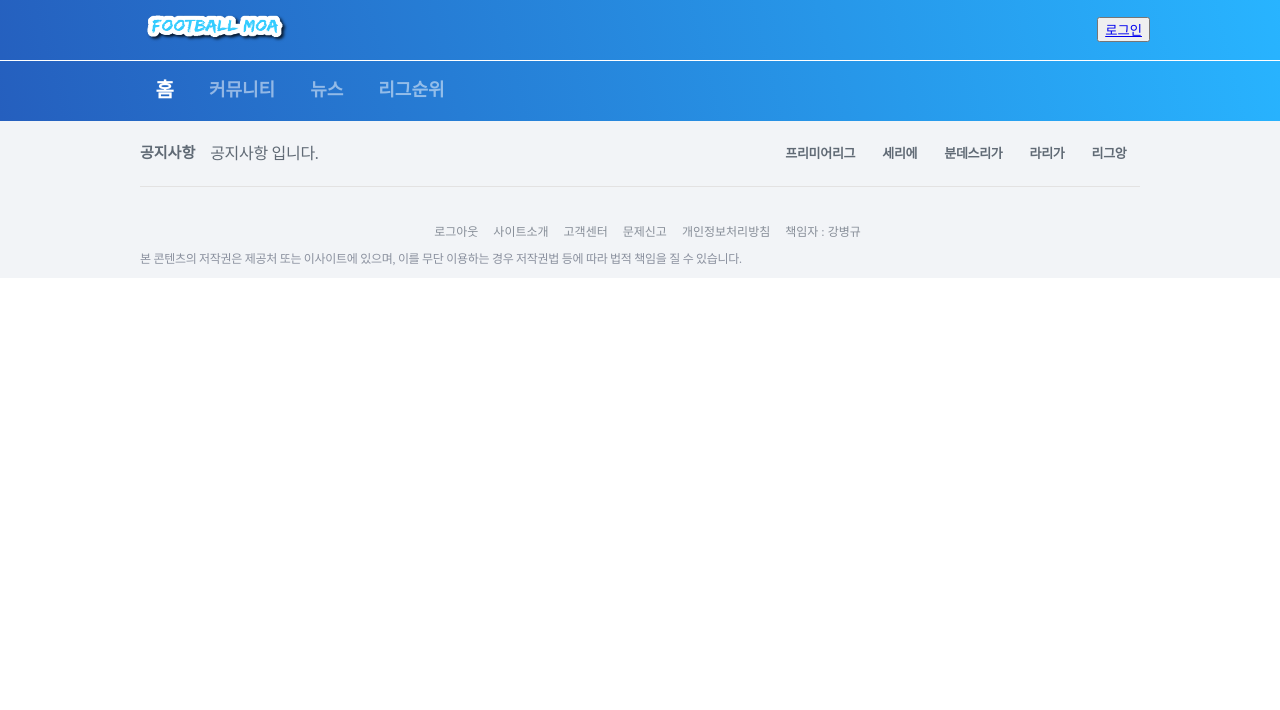
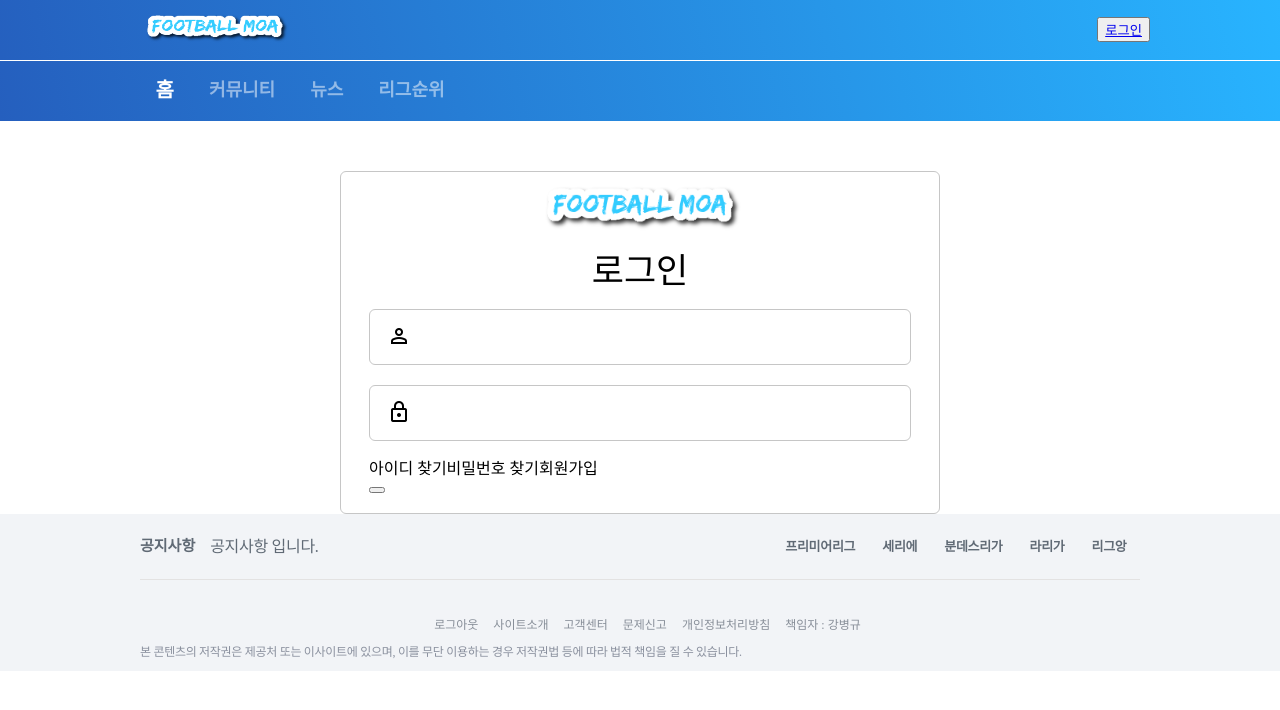
Before and after one commit to ggangb/project3-frontend, a Vue app: page /login in a window 1280 px wide. Shown: the top 710 px of the page. Built offline with nearby package versions, Linux system fonts and the light colour scheme.

Commit message:
로그인 페이지작업

```diff
--- a/src/App.vue
+++ b/src/App.vue
@@ -1,4 +1,5 @@
 <template>
+	<link rel="stylesheet" href="https://fonts.googleapis.com/css2?family=Material+Symbols+Outlined:opsz,wght,FILL,GRAD@24,400,0,0" />
   <Header/>
   <router-view/>
   <Footer/>
--- a/src/components/HelloWorld.vue
+++ b/src/components/HelloWorld.vue
@@ -65,7 +65,7 @@
             </tr>
           </thead>
           <tbody>
-            <!-- <tr v-for="(epl, idx) in eng.slice(0, 9)" :key="idx">
+            <tr v-for="(epl, idx) in eng.slice(0, 10)" :key="idx">
               <th><span>{{epl.position}}</span></th>
               <td>
                 <div class="wrap">
@@ -82,7 +82,7 @@
               <td><span>{{epl.draw}}</span></td>
               <td><span>{{epl.lost}}</span></td>
               <td><span>{{epl.points}}</span></td>
-            </tr> -->
+            </tr>
           </tbody>
         </table>
       </div>
@@ -113,8 +113,8 @@
             </tr>
           </thead>
           <tbody>
-            <!-- <tr v-for="(epl_score, idx) in score_eng.slice(0, 4)" :key="idx">
-              <th><span>1</span></th>
+            <tr v-for="(epl_score, idx) in score_eng.slice(0, 4)" :key="idx">
+              <th><span>{{idx+1}}</span></th>
               <td>
                 <div class="wrap">
                   <div class="info">
@@ -124,7 +124,7 @@
               </td>
               <td><span>{{epl_score.team.shortName}}</span></td>
               <td><span>{{epl_score.goals}}</span></td>
-            </tr> -->
+            </tr>
           </tbody>
         </table>
       </div>
@@ -138,11 +138,11 @@
 <script>
 
 const api_url = "http://localhost:3000/api/news"; //네이버 뉴스 요청
-// const table_url = "http://localhost:3000/table" //리그 테이블 요청
-const anywhere = "https://proxy.cors.sh/"; //네이버 뉴스 cors 에러
-const headers = {
-  'x-cors-api-key': 'temp_5974a9fff22b31e9b3916d06a9f5d686' //cors 설정 헤더
-}
+const table_url = "http://localhost:3000/api/table" //리그 테이블 요청
+// const anywhere = "https://proxy.cors.sh/"; //네이버 뉴스 cors 에러
+// const headers = {
+//   'x-cors-api-key': 'temp_5974a9fff22b31e9b3916d06a9f5d686' //cors 설정 헤더
+// }
 // const cheerio = require('cheerio'); // 크롤링에 사용/
 export default {
   name: 'HelloWorld',
@@ -151,16 +151,16 @@ export default {
       post: [],
       request: [],
       newsData: [],
-      // eng: [],
-      // score_eng: [],
-      // spa: [],
-      // score_spa: [],
-      // ita: [],
-      // score_ita: [],
-      // fra: [],
-      // score_fra: [],
-      // ger: [],
-      // score_ger: [],
+      eng: [],
+      score_eng: [],
+      spa: [],
+      score_spa: [],
+      ita: [],
+      score_ita: [],
+      fra: [],
+      score_fra: [],
+      ger: [],
+      score_ger: [],
 
     }
   },
@@ -174,9 +174,9 @@ export default {
           this.newsData = this.post.map(data => ({ //받아온 데이터의 뉴스 이미지를 위해 img라는 key를 추가
             ...data, img: ''
           }))
-          this.request = this.newsData.map((res) => { //이미지를 가져오기 위해 axios로 요청을 보낼 뉴스url 배열을 생성
-              return this.$axios.get(anywhere + res.link , {headers})
-            })
+      //     this.request = this.newsData.map((res) => { //이미지를 가져오기 위해 axios로 요청을 보낼 뉴스url 배열을 생성
+      //         return this.$axios.get(anywhere + res.link , {headers})
+      //       })
       //  this.$axios
       //  .all(this.request) //만들어 놓은 뉴스 url 배열로 요청보내기
       //  .then(
@@ -197,25 +197,25 @@ export default {
           console.log(error);
         })
     },
-    // getTable() {
-    //   this.$axios
-    //     .get(table_url)
-    //     .then((res) => {
-    //       this.eng = res.data[0].standings[0].table;
-    //       this.score_eng = res.data[1].scorers;
-    //       console.log(res.data)
-    //       console.log(this.score_eng)
+    getTable() {
+      this.$axios
+        .get(table_url)
+        .then((res) => {
+          this.eng = res.data[0].standings[0].table;
+          this.score_eng = res.data[1].scorers;
+          console.log(res.data)
+          console.log(this.score_eng)
 
-    //     })
-    //     .catch((error) => {
-    //       console.log(error);
-    //     })
-    // }
+        })
+        .catch((error) => {
+          console.log(error);
+        })
+    }
   }
   ,
   created(){
     this.getData();
-    // this.getTable();
+    this.getTable();
   }
 };
 </script>
--- a/src/view/PageLogin.vue
+++ b/src/view/PageLogin.vue
@@ -1,5 +1,43 @@
 <template>
-    <div>
+    <div class="container">
+      <div class="content">
+        <div class="login_form">
+
+          <form>
+            <div class="pannel">
+              <div class="login_img">
+            <img src="@/assets/football.png"/>
+          </div>
+          <div class="pannel_inner">
+                <h2>로그인</h2>
+                <div class="form_idpw">
+                  <div class="id_line">
+                    <div>
+                      <span class="material-symbols-outlined">person</span>
+                      <input class="form_id" type="text" />
+                    </div>
+                  </div>
+                  <div class="pw_line">
+                    <div>
+                      <span class="material-symbols-outlined">lock</span>
+                      <input class="form_pw"/>
+                    </div>
+                  </div>
+                  <ul>
+                    <li>아이디 찾기</li>
+                    <li>비밀번호 찾기</li>
+                    <li>회원가입</li>
+                  </ul>
+                </div>
+                <div>
+                  <button>
+                  </button>
+                </div>
+              </div>
+            </div>
+          </form>
+      </div>
+    </div>
     </div>
   </template>
 
@@ -10,3 +48,57 @@ export default {
 
 }
 </script>
+
+<style scope>
+
+.content {
+  margin-top: 50px;
+}
+  .login_form {
+    box-sizing: border-box;
+    width: 600px;
+    margin: 0 auto;
+  }
+
+  .login_img img {
+    height: 62px;
+    display: block;
+    margin: auto;
+  }
+  .pannel {
+    border: 1px solid #c6c6c6;
+    border-radius: 6px;
+    background-color: #fff;
+  }
+  .pannel_inner {
+    padding: 20px 28px;
+  }
+  .pannel_inner h2 {
+    text-align: center;
+    font-size: 35px;
+    margin-bottom: 20px;
+  }
+  .form_idpw .id_line, .pw_line{
+    width: 100%;
+    padding: 14px 17px 13px;
+    box-sizing: border-box;
+    border-radius: 6px;
+    box-shadow: none;
+    border: 1px solid #c6c6c6;
+ }
+ .form_idpw li {
+  display: inline-block;
+ }
+ .id_line, .pw_line {
+  position: relative;
+  margin-bottom: 20px;
+ }
+ .form_id, .form_pw {
+  vertical-align: top;
+  border: none;
+  outline: 0;
+  height: 25px;
+  width: 450px;
+  margin-left: 15px;
+ }
+ </style>
```
